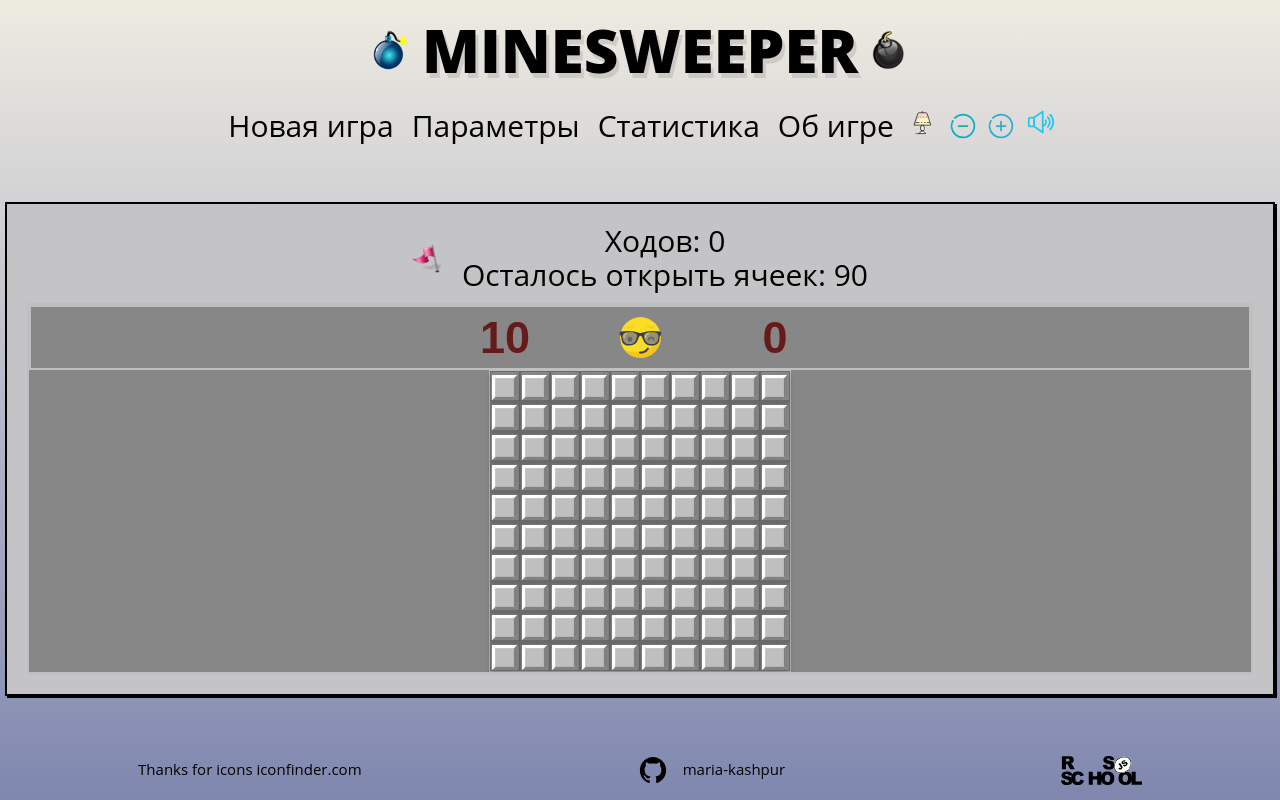
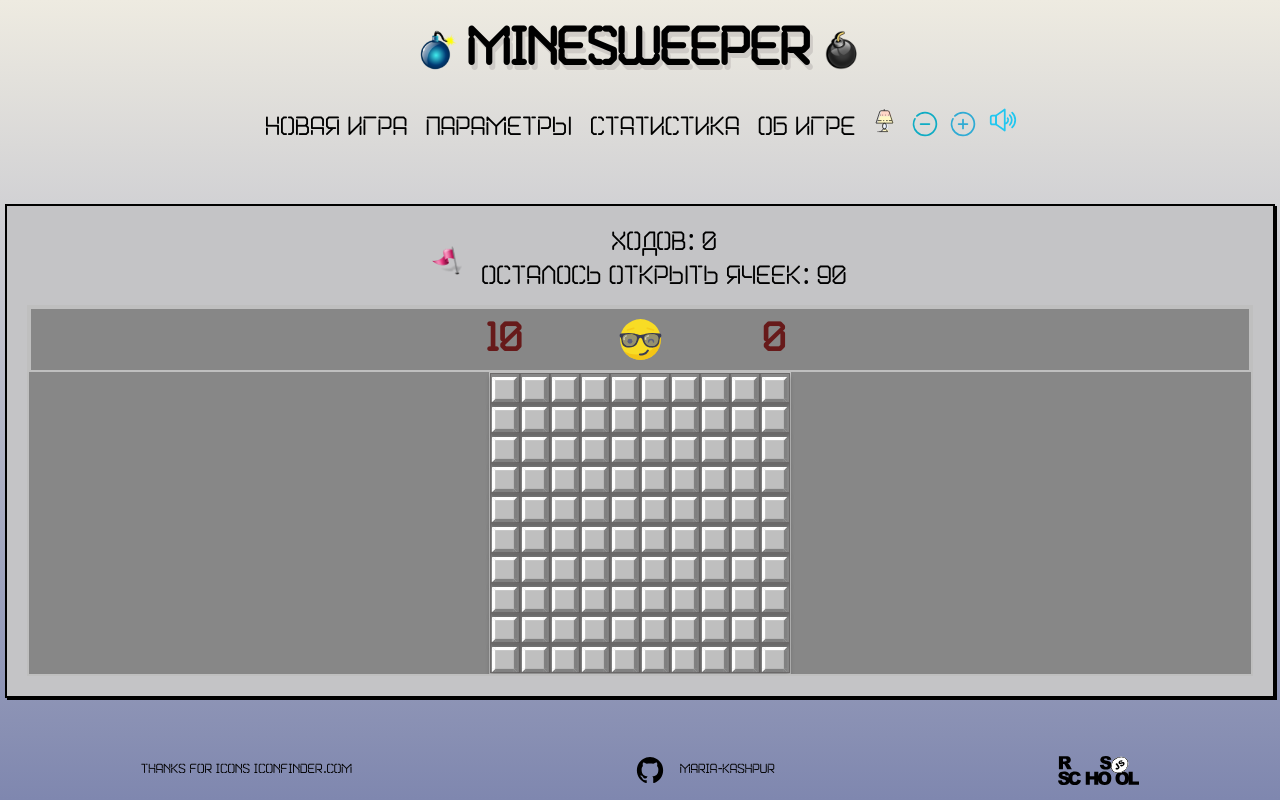
Before and after one commit to maria-kashpur/minesweeper, a website built with Vite: page index.html in a window 1280 px wide. Built offline with nearby package versions, Linux system fonts and the light colour scheme; files whose address does not match are found by name; a web font is replaced by a local one.

Commit message:
fix: fix path

```diff
--- a/src/styles/variables.scss
+++ b/src/styles/variables.scss
@@ -19,7 +19,7 @@ body.dark {
 
 @font-face {
   font-family: "Marske";
-  src: url('./fonts/Marske/Marske.ttf') format('truetype');
+  src: url('./../../public/fonts/Marske/Marske.ttf') format('truetype');
   font-weight: normal;
   font-style: normal;
 }
--- /dev/null
+++ b/vite.config.js
@@ -0,0 +1,6 @@
+import { defineConfig } from "vite";
+
+// https://vitejs.dev/config/
+export default defineConfig({
+  base: "/minesweeper/",
+});
```
